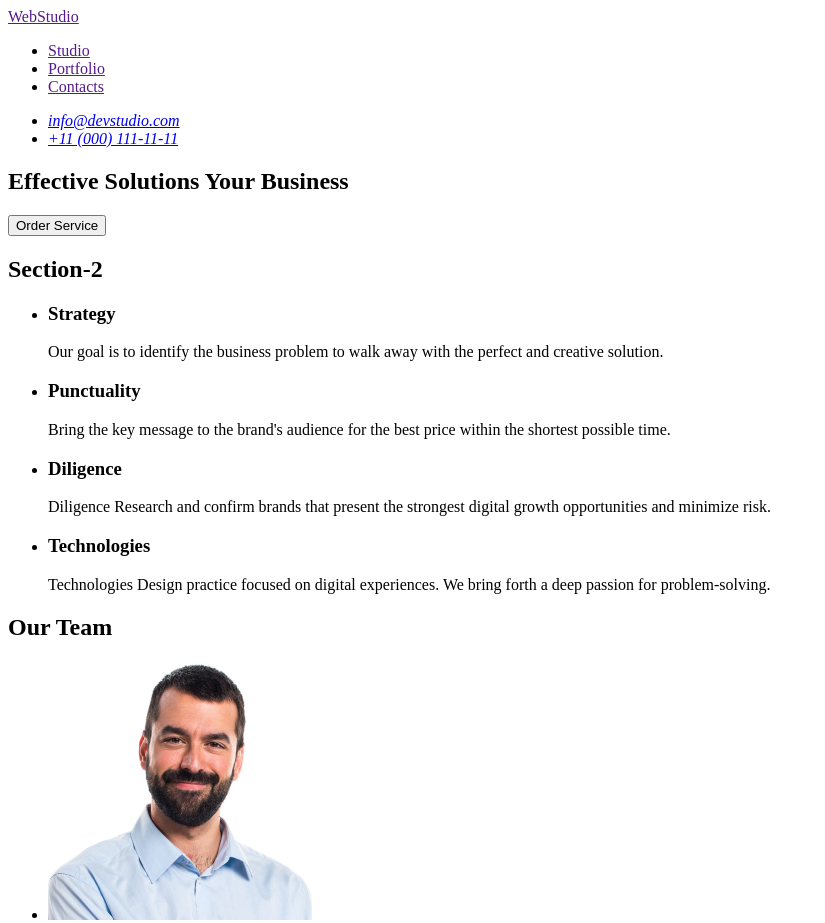
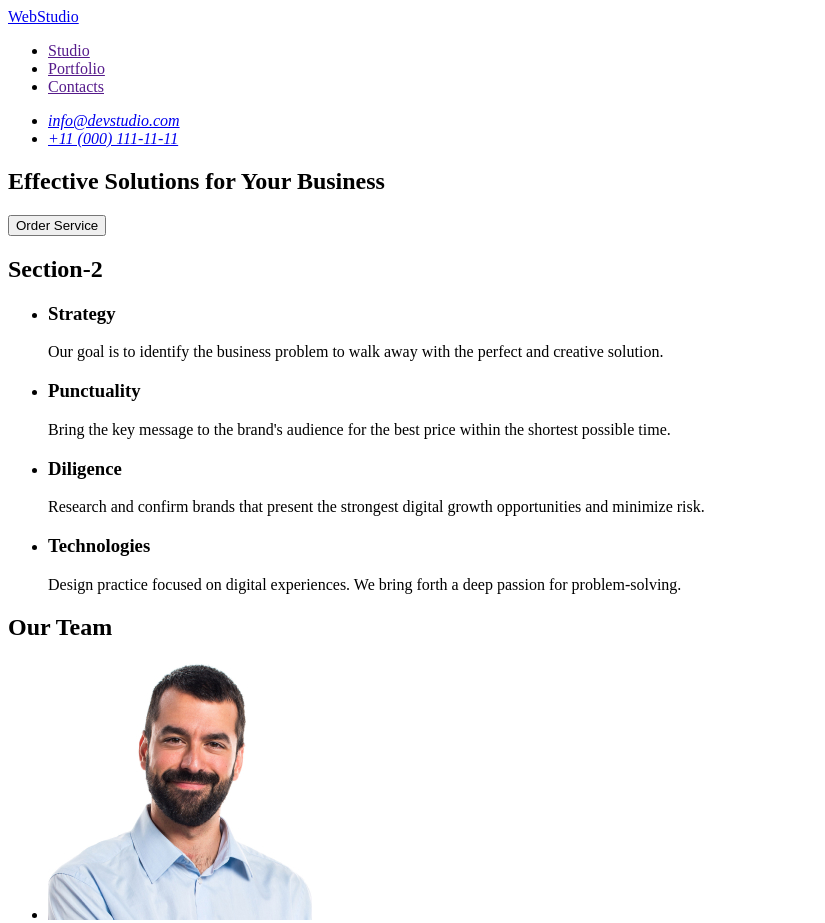
Before and after one commit to mariarozumna/goit-markup-hw-01, a plain HTML site: page index.html in a window 1280 px wide. Shown: the top 923 px of the page, without its empty margins (0-825 px from the left). Drawn offline with Linux system fonts and the light colour scheme.

Commit message:
Correcting info index.html

```diff
--- a/index.html
+++ b/index.html
@@ -7,8 +7,8 @@
   </head>
   <body>
     <header>
-      <a href="">WebStudio</a>
       <nav>
+        <a href="./index.html">WebStudio</a>
         <ul>
           <li><a href="">Studio</a></li>
           <li><a href="">Portfolio</a></li>
@@ -18,13 +18,13 @@
       <address>
         <ul>
           <li><a href="mailto:info@devstudio.com">info@devstudio.com</a></li>
-          <li><a href="tel:+11 (000) 111-11-11">+11 (000) 111-11-11</a></li>
+          <li><a href="tel:+110001111111">+11 (000) 111-11-11</a></li>
         </ul>
       </address>
     </header>
     <main>
       <section>
-        <h1>Effective Solutions Your Business</h1>
+        <h1>Effective Solutions for Your Business</h1>
         <button type="button">Order Service</button>
       </section>
       <section>
@@ -47,15 +47,15 @@
           <li>
             <h3>Diligence</h3>
             <p>
-              Diligence Research and confirm brands that present the strongest
-              digital growth opportunities and minimize risk.
+              Research and confirm brands that present the strongest digital
+              growth opportunities and minimize risk.
             </p>
           </li>
           <li>
             <h3>Technologies</h3>
             <p>
-              Technologies Design practice focused on digital experiences. We
-              bring forth a deep passion for problem-solving.
+              Design practice focused on digital experiences. We bring forth a
+              deep passion for problem-solving.
             </p>
           </li>
         </ul>
@@ -75,7 +75,7 @@
           </li>
           <li>
             <img
-              src="./images/img3.jpg"
+              src="./images/img2.jpg"
               alt="Tom Ford's picture"
               width="264"
               height="260"
@@ -85,7 +85,7 @@
           </li>
           <li>
             <img
-              src="./images/img (1).jpg"
+              src="./images/img3.jpg"
               alt="Camila Garcia's picture"
               width="264"
               height="260"
@@ -95,19 +95,19 @@
           </li>
           <li>
             <img
-              src="./images/img (2).jpg"
+              src="./images/img4.jpg"
               alt="Daniel Wilson's picture"
               width="264"
               height="260"
             />
-            <h3>Daniel Wilso</h3>
+            <h3>Daniel Wilson</h3>
             <p>UI Designer</p>
           </li>
         </ul>
       </section>
     </main>
     <footer>
-      <a href="">WebStudio</a>
+      <a href="./index.html">WebStudio</a>
       <p>
         Increase the flow of customers and sales for your business with digital
         marketing & growth solutions.
```
Also changed, not shown: images/img (1).jpg (deleted), images/img2.jpg (added), images/img3.jpg, images/img4.jpg (renamed from images/img (2).jpg).
